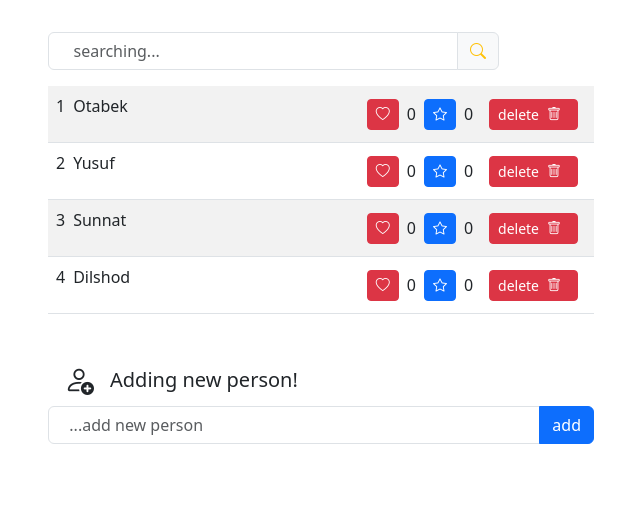
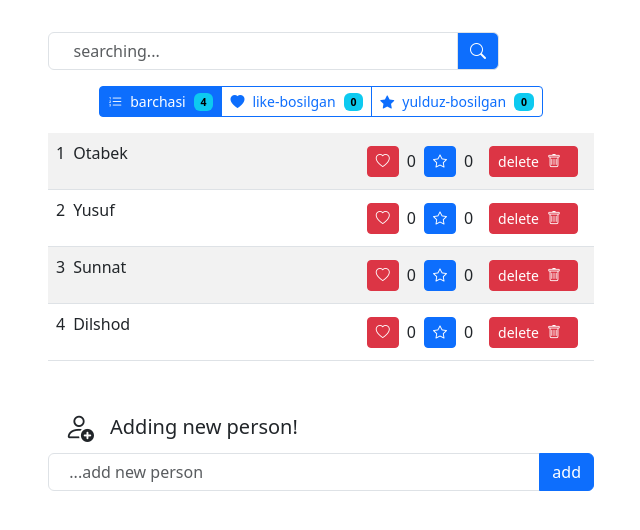
Before and after one commit to dilshod21/my-to-do-list, a React (Create React App) app: page / in a window 1280 px wide. Shown: the top 530 px of the page, without its empty margins (34-674 px from the left). Built offline with nearby package versions, Linux system fonts and the light colour scheme.

Commit message:
added filter element function

```diff
--- a/src/components/app/App.js
+++ b/src/components/app/App.js
@@ -4,6 +4,7 @@ import "./App.css"
 import List from "../llist/List";
 import Searcher from "../search-part/searcher";
 import Adding from "../adding-part/Adding";
+import FilterComp from "../filter/Filter";
 
 
 function App() {
@@ -16,7 +17,12 @@ function App() {
     ]);
 
     const [found, setFound] = useState("");
-    const [filter, setFilter] = useState("");
+    const [filter, setFilter] = useState("all");
+
+
+    const allQuantity = persons.length;
+    const likeQuantity = persons.filter(c => c.like).length;
+    const loveQuantity = persons.filter(c => c.love).length;
 
     const onDelete = (id) => {
         const newArr = persons.filter(c => c.id !== id);
@@ -34,7 +40,7 @@ function App() {
 
         return setPersons(newArr)
 
-    }
+    };
 
     const onLove = (id) => {
         const newArr = persons.map(item => {
@@ -44,8 +50,8 @@ function App() {
             return item;
         })
 
-        return setPersons(newArr)
-    }
+        return setPersons(newArr);
+    };
 
     const searching = (arr, found) => {
         if (found.length === 0){
@@ -55,21 +61,48 @@ function App() {
         return arr.filter(item => item.name.toLowerCase().indexOf(found) > -1);
     };
 
-    const getFound = (found) => setFound(found);
+
 
     const onAdder = (newPerson) => {
 
         const newAdder = [...persons , { ...newPerson, id: uuidv4()}];
         setPersons(newAdder);
+    };
+
+    const filtering = (filterName) => {
+        setFilter(filterName);
+    };
+
+    const doingFilter = (arr, filter) => {
+        switch (filter) {
+            case "love":
+                return arr.filter(c => c.love)
+            case "like":
+                return arr.filter(c => c.like)
+            default:
+                return arr
+
+        }
     }
+
+
+
+    const getFound = found => setFound(found);
 
     return (
         <div className="container">
             <Searcher getFound={getFound} />
             <div className="row">
                 <div className="col-xl-6 col-lg-8 col-md-10">
-                    <table className="table table-striped">
-                        <List persons={searching(persons, found)} onDelete={onDelete} onLike={onLike} onLove={onLove} />
+                    <FilterComp
+                        filtering={filtering}
+                        filter={filter}
+                        allQuantity={allQuantity}
+                        likeQuantity={likeQuantity}
+                        loveQuantity={loveQuantity}
+                    />
+                    <table className="table table-striped mt-3">
+                        <List persons={doingFilter(searching(persons, found), filter)} onDelete={onDelete} onLike={onLike} onLove={onLove} />
                     </table>
                     <Adding onAdder={onAdder} />
                 </div>
--- /dev/null
+++ b/src/components/filter/Filter.js
@@ -0,0 +1,36 @@
+
+function FilterComp({ filtering, filter, allQuantity, likeQuantity, loveQuantity }) {
+
+    const btnArr = [
+        {name: "all", label: "barchasi", quantity: allQuantity, icon: "bi bi-list-ol"},
+        {name: "love", label: "like-bosilgan", quantity: loveQuantity, icon: "bi bi-heart-fill"},
+        {name: "like", label: "yulduz-bosilgan", quantity: likeQuantity, icon: "bi bi-star-fill"}
+    ]
+
+
+    return (
+        <div className="d-flex justify-content-center">
+            <div className="btn-group mx-auto">
+                {
+                    btnArr.map(item => (
+                        <button
+                            className={`btn ${item.name == filter? "btn-primary": "btn-outline-primary"} btn-sm`}
+                            onClick={() => {filtering(item.name)}}>
+
+                            <i className={item.icon}></i>
+
+                            <span className="mx-2">
+                            {item.label}
+                        </span>
+
+                            <span className="badge text-bg-info">{item.quantity}</span>
+
+                        </button>
+                    ))
+                }
+            </div>
+        </div>
+    );
+}
+
+export default FilterComp;
--- a/src/components/search-part/searcher.js
+++ b/src/components/search-part/searcher.js
@@ -24,7 +24,7 @@ function Searcher({ getFound, }) {
                         onChange={getFoundSecond}
                         value={found}
                     />
-                    <span className="input-group-text text-warning">
+                    <span className="input-group-text text-bg-primary">
                         <i className="bi bi-search"></i>
                     </span>
                 </div>
```
